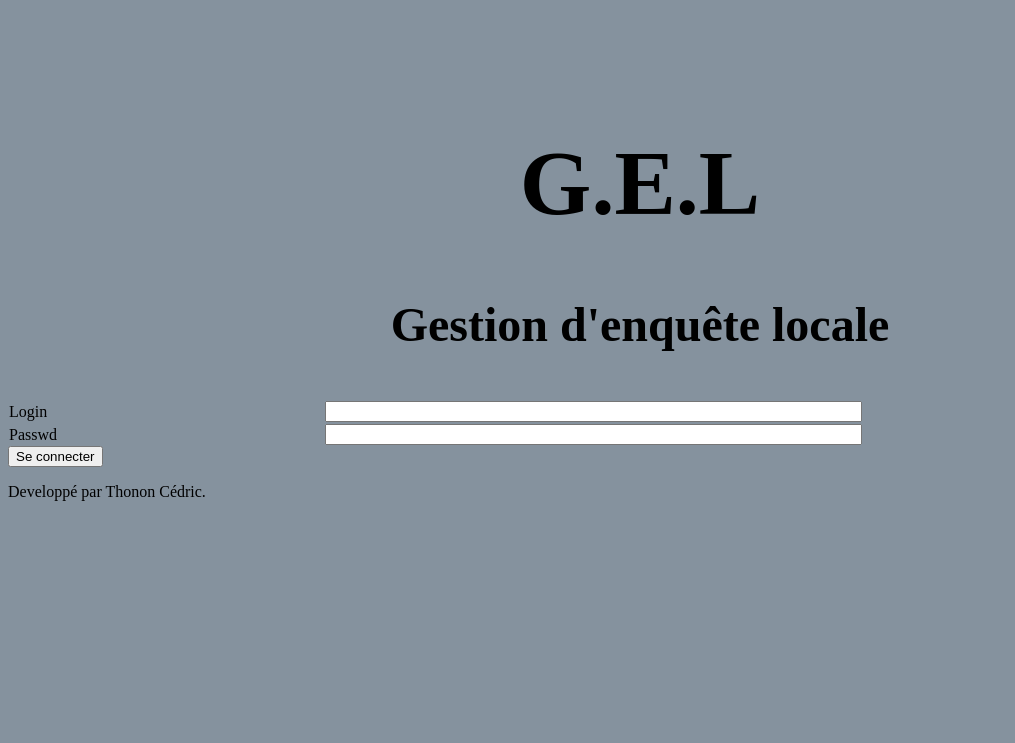
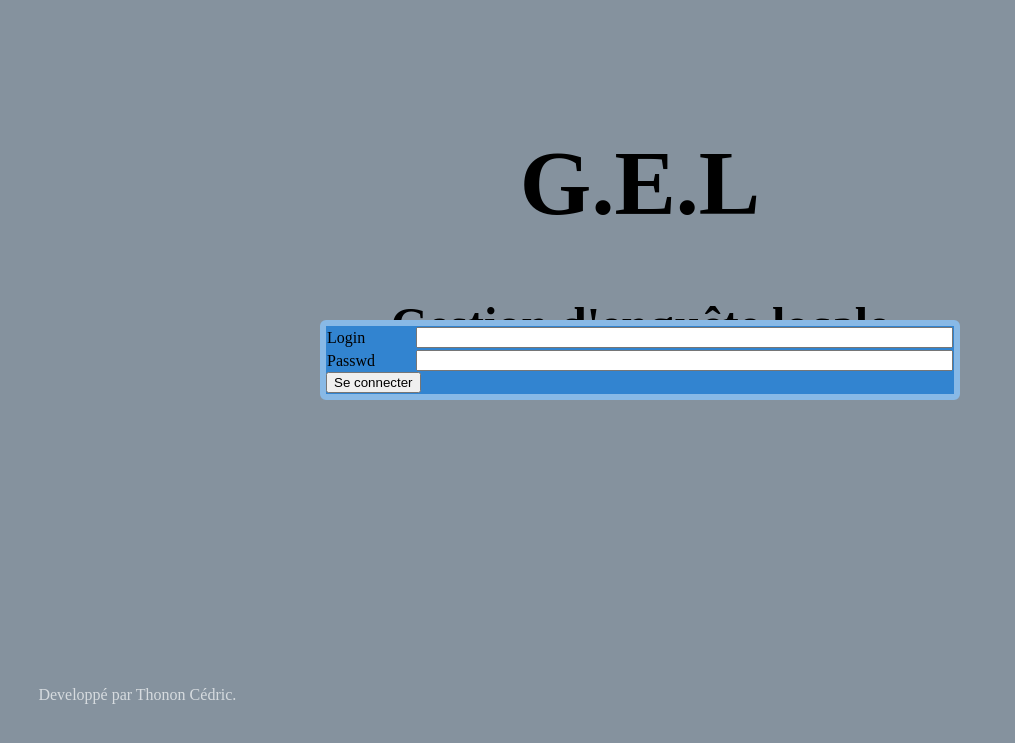
Before and after one commit to thoced/php-gestion-enquete, a PHP site: page / in a window 1280 px wide. Shown: the top 743 px of the page, without its empty margins (0-1015 px from the left). Run offline with PHP 8.4, Linux system fonts and the light colour scheme.

Commit message:
- adaptation du fichier css

```diff
--- a/Style/.AppCss.css
+++ b/Style/.AppCss.css
@@ -7,6 +7,29 @@ and open the template in the editor.
     Created on : 26 juil. 2017, 21:30:34
     Author     : Thonon
 */
+
+.copyright{
+    position:absolute;
+    left:3%;
+    bottom:10%;
+    color:  #d6dbdf;
+}
+
+.login{
+    position: absolute;
+    left: 25%;
+    right: 25%;
+    top: 40%;
+    bottom: 50%;
+    background-color: #3284d0;
+    border-radius: 6px;
+    border-width: 6px;
+    border-color: #88b9e6;
+    border-style: solid;
+
+
+}
+
 .contenu{
     color:green;
 }
```
